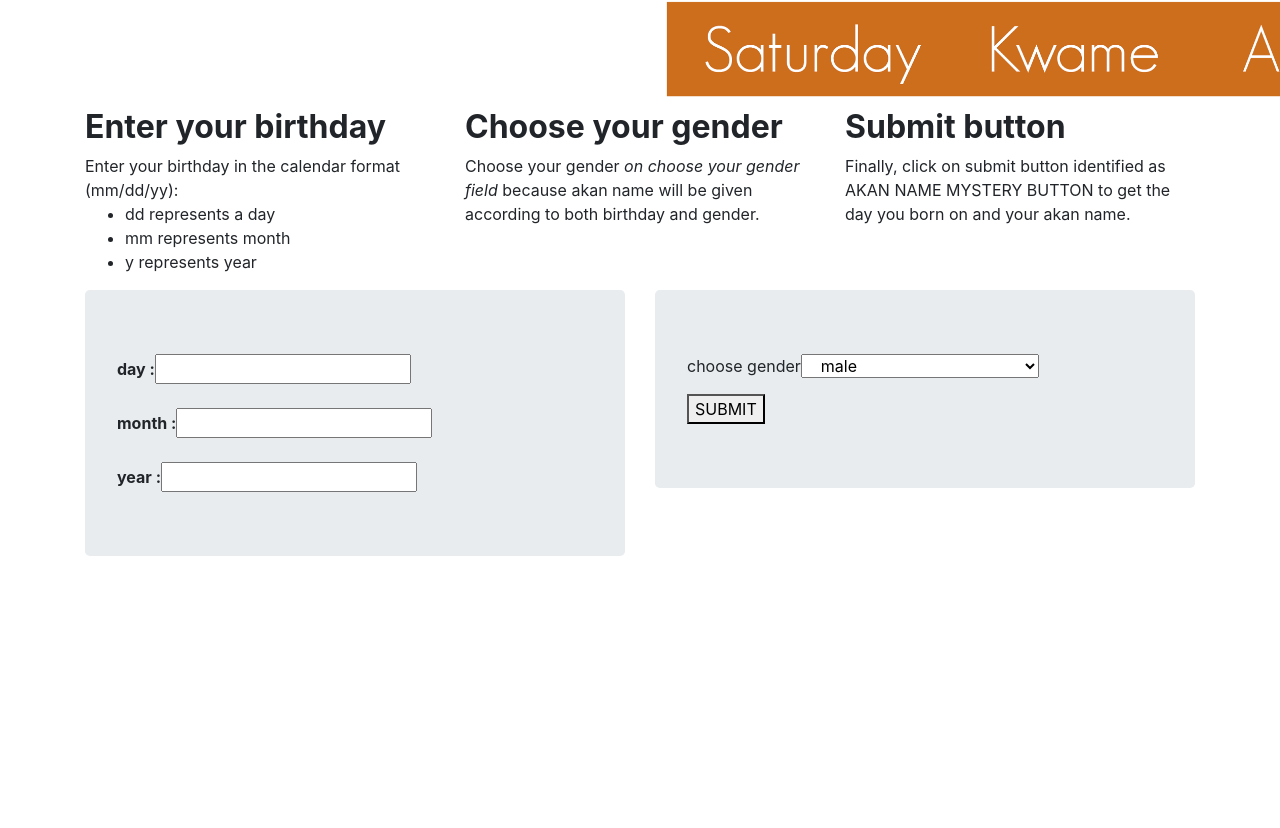
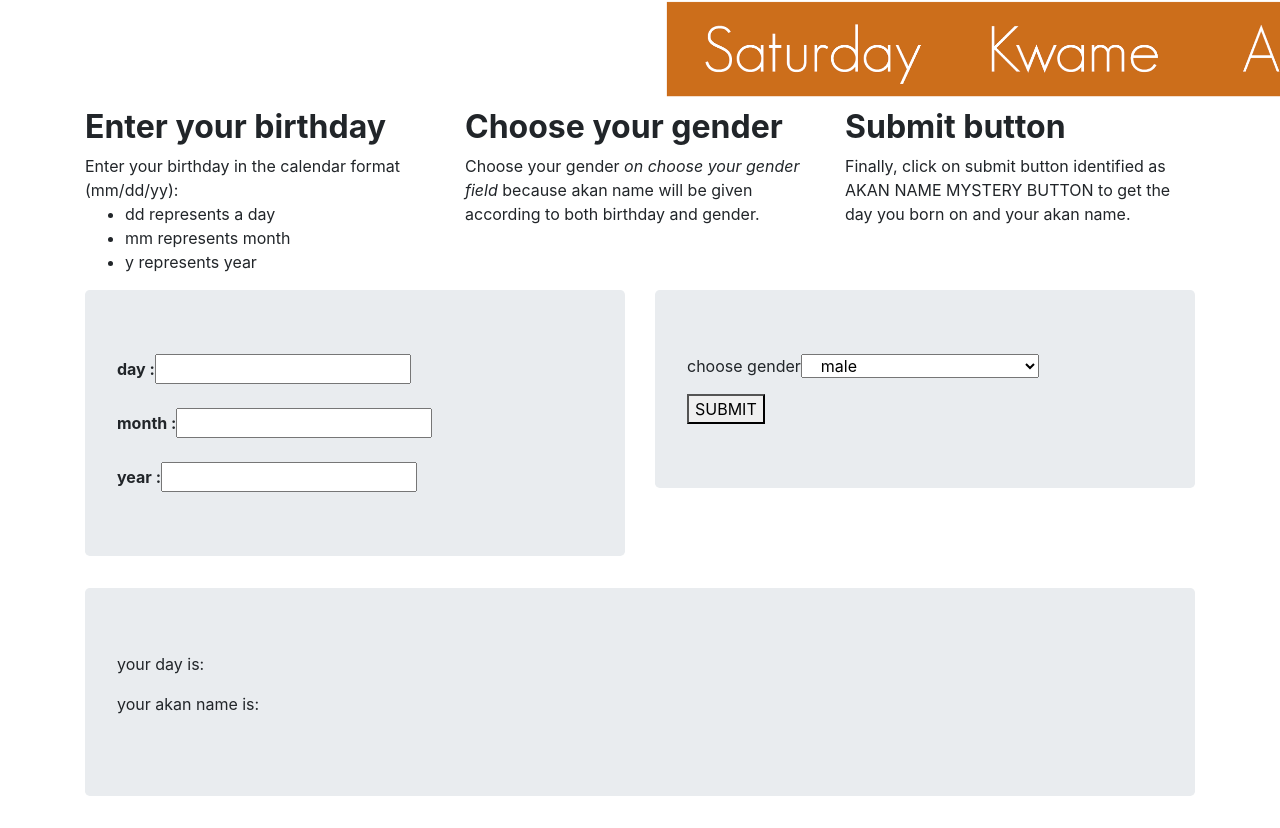
Before and after one commit to kiira254/akan.names, a plain HTML site: page index.html in a window 1280 px wide. Shown: the part 1442-2270 px from the top of the page. Before the commit the page ends 2030 px from the top, so only its background shows below. Drawn offline with nearby package versions, Linux system fonts and the light colour scheme.

```diff
--- a/index.html
+++ b/index.html
@@ -78,3 +78,13 @@
                         </div>
                     </div>
                 </div>
+                <div class="jumbotron">
+                    <p>your day is:</p>
+                    <p id="result"></p>
+                    <p>your akan name is:</p>
+                    <p id="akan-name"></p>
+                </div>
+            </div>
+        </div>
+    </body>
+ </html>
```
